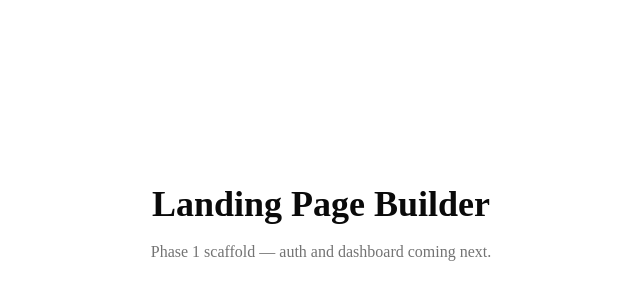
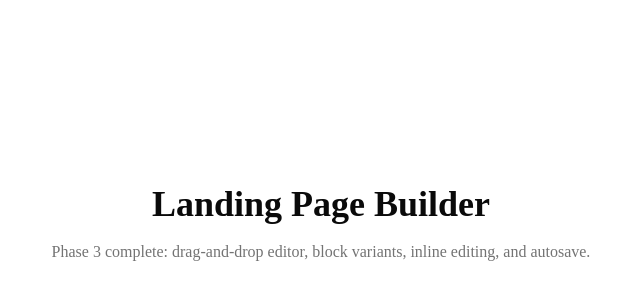
Before and after one commit to G-akram/saas-landing-page-builder, a Next.js app: page / in a window 1280 px wide. Shown: the part 176-476 px from the top of the page, without its empty margins (319-959 px from the left). Built offline with nearby package versions, Linux system fonts and the light colour scheme.

Commit message:
docs: refresh docs and codex handoff

```diff
--- a/src/app/page.tsx
+++ b/src/app/page.tsx
@@ -2,7 +2,9 @@ export default function HomePage(): React.JSX.Element {
   return (
     <main className="flex min-h-screen flex-col items-center justify-center">
       <h1 className="text-4xl font-bold">Landing Page Builder</h1>
-      <p className="mt-4 text-muted-foreground">Phase 1 scaffold — auth and dashboard coming next.</p>
+      <p className="mt-4 text-muted-foreground">
+        Phase 3 complete: drag-and-drop editor, block variants, inline editing, and autosave.
+      </p>
     </main>
   )
 }
```
Also changed, not shown: decisions/027-image-upload.md (renamed from decisions/022-image-upload.md), 6 other files (tests, documents, lock files or other folders).
